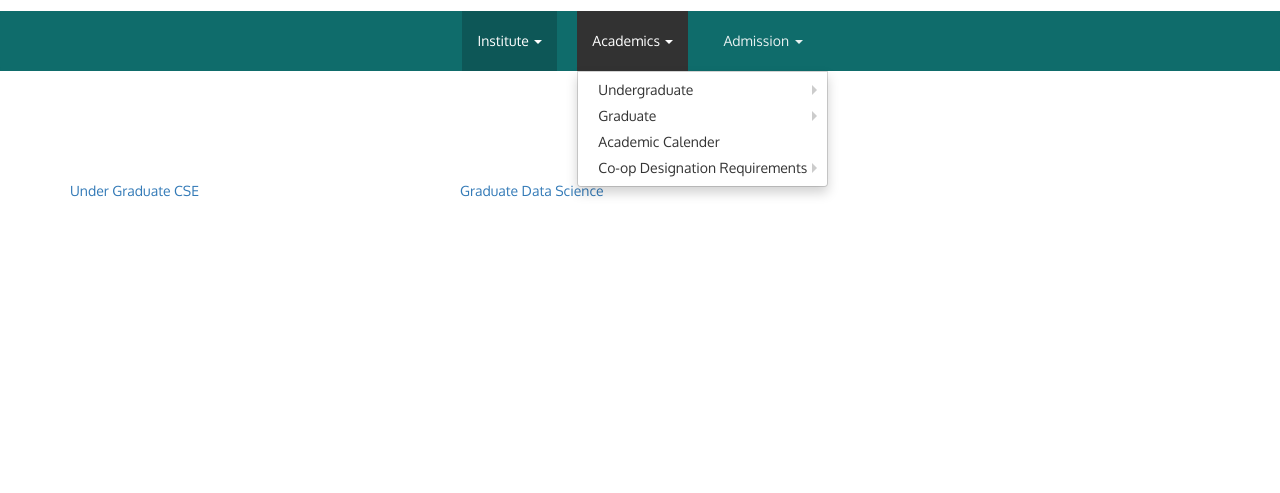
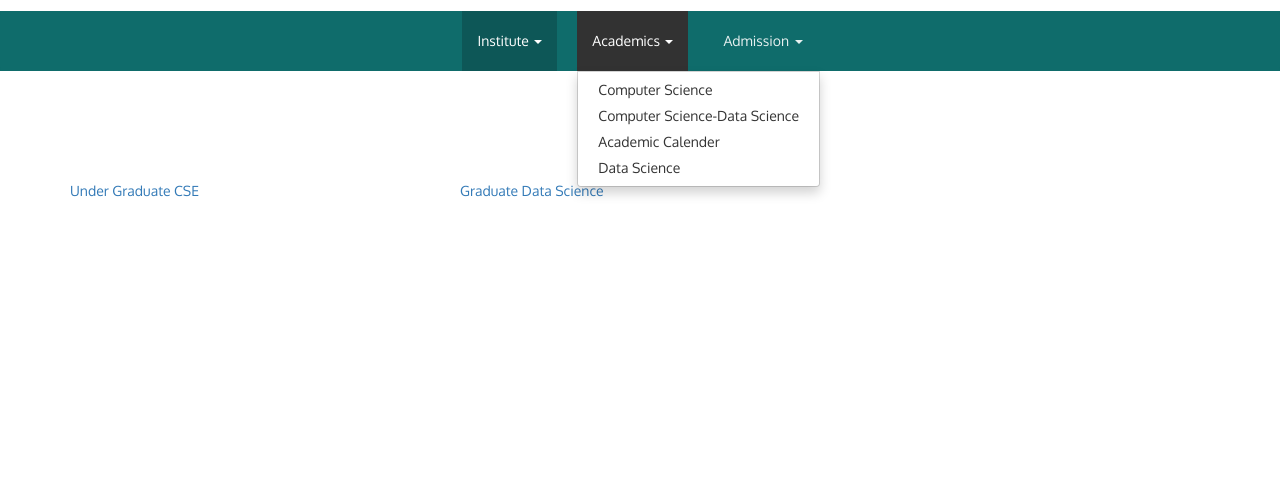
Before and after one commit to Pratik810/website, a plain HTML site: page academics.html in a window 1280 px wide. Both pictures are taken after a click on the link "Academics". Shown: the part 71-564 px from the top of the page. Drawn offline with nearby package versions, Linux system fonts and the light colour scheme; files that its build step writes are made by us from their sources.

Commit message:
Update academics.html

```diff
--- a/academics.html
+++ b/academics.html
@@ -64,27 +64,19 @@
                                 <li>
                                     <a href="#" class="dropdown-toggle" data-toggle="dropdown">Academics <b class="caret"></b></a>
                                     <ul class="dropdown-menu multi-level">
-                                        <li class="dropdown-submenu">
-                                            <a href="#" class="dropdown-toggle" data-toggle="dropdown">Undergraduate</a>
-                                            <ul class="dropdown-menu">
-                                                <li class="active"><a href="btech_cse.html">Computer Science</a></li>
 
-                                            </ul>
-                                        </li>
-                                        <li class="dropdown-submenu">
-                                            <a href="#" class="dropdown-toggle" data-toggle="dropdown">Graduate</a>
-                                            <ul class="dropdown-menu">
-                                                <li><a href="mtech_cse.html">Computer Science-Data Science</a></li>
-                                            </ul>
-                                        </li>
+                                        <li><a href="btech_cse.html">Computer Science</a></li>
+
+
+
+
+                                        <li><a href="mtech_cse.html">Computer Science-Data Science</a></li>
+
 
                                         <li><a href="2024-25.pdf">Academic Calender</a></li>
-										<li class="dropdown-submenu">
-                                            <a href="#" class="dropdown-toggle" data-toggle="dropdown">Co-op Designation Requirements </a>
-                                            <ul class="dropdown-menu">
-                                                <li><a href="requirement.html">Data Science</a></li>
-                                            </ul>
-                                        </li>
+
+                                        <li><a href="requirement.html">Data Science</a></li>
+
 
                                     </ul>
                                 </li>
```
